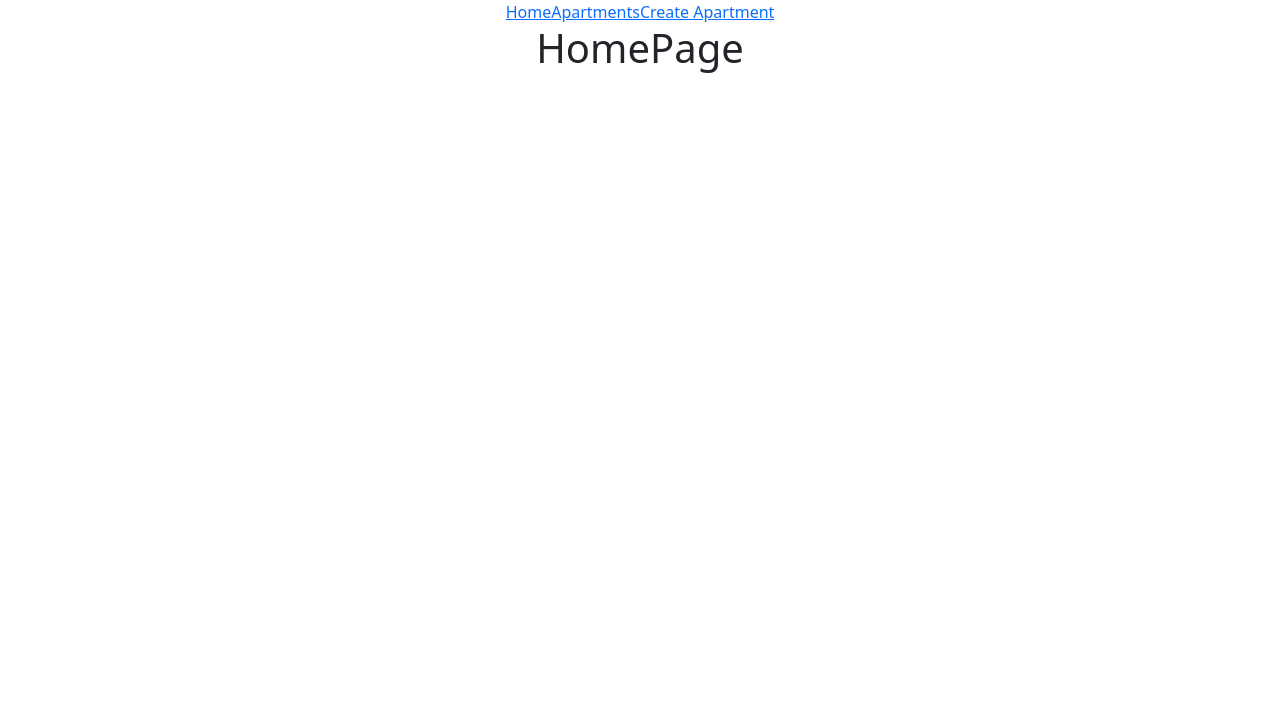
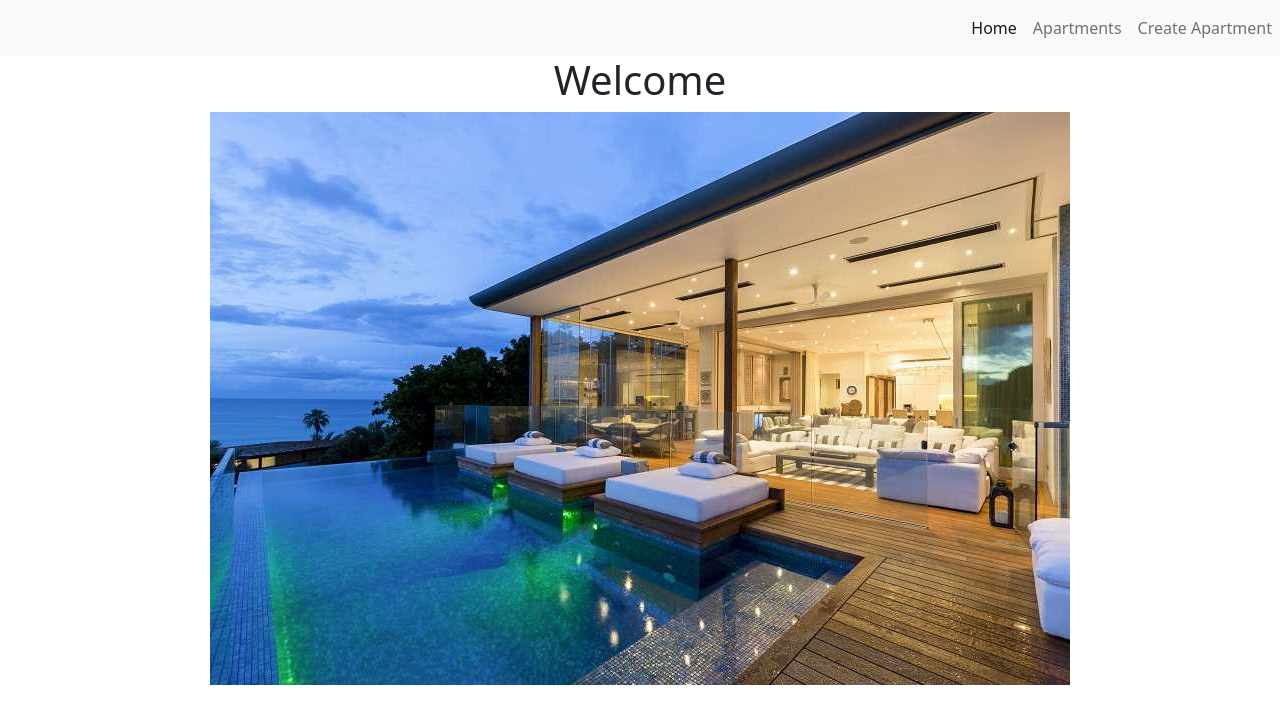
Before and after one commit to SElizaWhi/practice-lab-react-ironbnb-client, a React (Create React App) app: page / in a window 1280 px wide. Shown: the top 724 px of the page. Built offline with nearby package versions, Linux system fonts and the light colour scheme.

Commit message:
some bootstrap

```diff
--- a/src/components/ApartmentsDetails.js
+++ b/src/components/ApartmentsDetails.js
@@ -1,6 +1,7 @@
 import { useEffect, useState } from 'react';
 import { useParams } from 'react-router-dom';
 import axios from 'axios';
+import { Link } from "react-router-dom";
 
 function ApartmentsDetails() {
   const { id } = useParams();
@@ -15,12 +16,36 @@ function ApartmentsDetails() {
   }, []);
 
   return (
-    <div>
-      <h2>{apartment.title}</h2>
-      <p>{apartment.img}</p>
-      <p>Price: {apartment.pricePerDay}€</p>
-
-    </div>
+    <section class="vh-100 bg-image ">
+      <div class="mask d-flex align-items-center h-100 gradient-custom-3 ">
+        <div class="container h-100 ">
+          <div class="row d-flex justify-content-center align-items-center h-100">
+            <div class="col-12 col-md-9 col-lg-7 col-xl-6">
+              <div class="card shadow" Style="border-radius: 15px;">
+                <div class="card-body p-5">
+                  <h2 class="text-uppercase text-center mb-5">
+                    {apartment.title}
+                  </h2>
+                    <img
+                      className="card-img-top m-h-50 same-size-img text-truncate"
+                      src={apartment.img}
+                      alt="apartment"
+                    />
+                  <div class="form-outline mb-4">
+                    <p>Price: {apartment.pricePerDay}€</p>
+                  </div>
+                  <div class="d-flex justify-content-center">
+                    <Link to={`/apartments`}>
+                      <button>Back</button>
+                    </Link>
+                  </div>
+                </div>
+              </div>
+            </div>
+          </div>
+        </div>
+      </div>
+    </section>
   );
 }
 
--- a/src/components/ApartmentsList.js
+++ b/src/components/ApartmentsList.js
@@ -1,26 +1,39 @@
 import { Link } from 'react-router-dom'
 import axios from 'axios'
 import {useEffect,useState} from "react"
+// import "bootstrap/dist/css/bootstrap.css";
+
 function ApartmentsList(props) {
+  const [apartmentsArr, setApartmentsArr] = useState([]);
+  useEffect(() => {
+    axios
+      .get("https://ironbnb-m3.herokuapp.com/apartments")
+      .then((response) => setApartmentsArr(response.data));
+  }, []);
 
-	const [apartmentsArr,setApartmentsArr]=useState([])
-  useEffect(() => {
-		axios.get('https://ironbnb-m3.herokuapp.com/apartments').then((response)=>setApartmentsArr(response.data))
-
-	}, [])
-
-
-	return (
-    <div className="row-4">
-
-      {apartmentsArr.map((apartment) => {
-        return (
-          <Link to={`/apartments/${apartment._id}`}>
-            <img src={apartment.img} alt="apartment" />
-            {apartment.title}
-          </Link>
-        );
-      })}
+  return (
+    <div className="container">
+      <div className="row">
+        {apartmentsArr.map((apartment) => (
+          <div
+            className="col-12 col-md-6 col-lg-4 col-xl-3 mb-4"
+            key={apartment._id}
+          >
+            <div className="shadow card h-100" style={{ width: "18rem" }}>
+              <Link to={`/apartments/${apartment._id}`}>
+                   <img
+                  className="card-img-top m-h-50 same-size-img text-truncate"
+                  src={apartment.img}
+                  alt="apartment"
+                />
+                <div className="card-body">
+                  <h5 className="card-title">{apartment.title}</h5>
+                </div>
+              </Link>
+            </div>
+          </div>
+        ))}
+      </div>
     </div>
   );
 }
--- a/src/components/HomePage.js
+++ b/src/components/HomePage.js
@@ -1,4 +1,16 @@
 const NavBar = () => {
-	return <h1>HomePage</h1>
-}
-export default NavBar
+  return (
+    <div>
+      <h1>Welcome</h1>
+      <div className="d-flex justify-content-center">
+        <img
+          src="/images/holiday-homes.jpg"
+          alt="holiday home"
+          className="img-fluid"
+        />
+      </div>
+    </div>
+  );
+};
+
+export default NavBar;
--- a/src/components/NavBar.js
+++ b/src/components/NavBar.js
@@ -2,12 +2,19 @@ import { NavLink } from "react-router-dom";
 
 const NavBar = () => {
   return (
-    <nav>
-      <NavLink to="/">Home</NavLink>
-
-      <NavLink to="/apartments">Apartments</NavLink>
-
-      <NavLink to="/apartments/create">Create Apartment</NavLink>
+    <nav class="navbar navbar-expand-lg navbar-light bg-light">
+  <div class="collapse navbar-collapse" id="navbarNavAltMarkup"></div>
+    <div class="navbar-nav">
+      <NavLink to="/" className ="nav-item nav-link ">
+        Home
+      </NavLink>
+      <NavLink to="/apartments" className="nav-item nav-link">
+        Apartments
+      </NavLink>
+      <NavLink to="/apartments/create" className="nav-item nav-link">
+        Create Apartment
+      </NavLink>
+    </div>
     </nav>
   );
 };
```
Also changed, not shown: public/images/holiday-homes.jpg (added).
